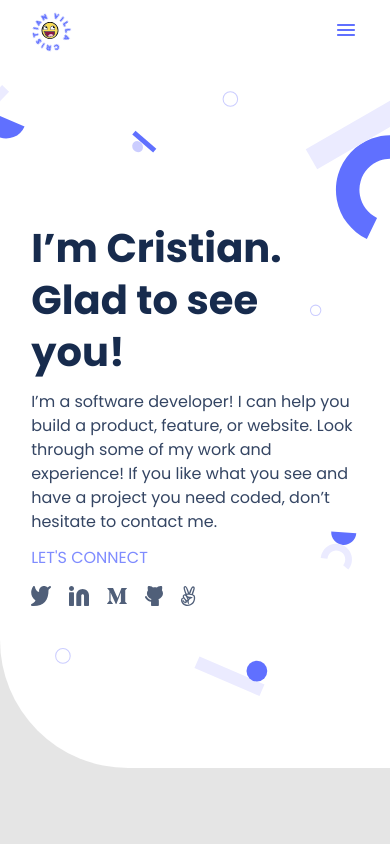
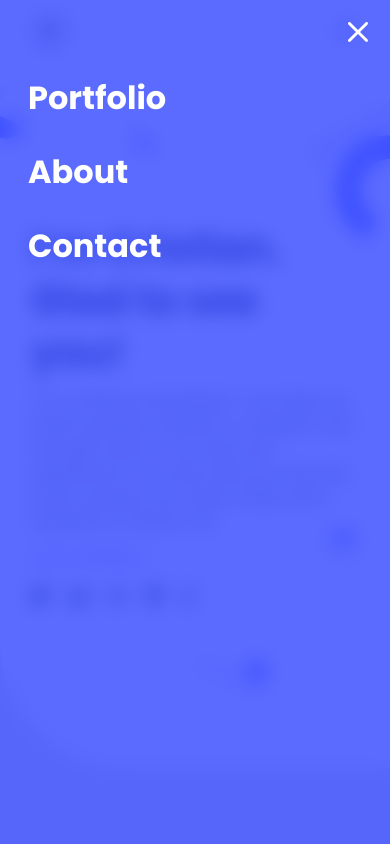
Before and after one commit to CVILLA09/MV-Portfolio-Project, a website: page index.html in a window 390 px wide. Both pictures are taken after a click on the button 346 px from the left and 33 px from the top of the page. Shown: the top 844 px of the page. Drawn offline with Linux system fonts and the light colour scheme.

Commit message:
Add mobile-menu imgs

```diff
--- a/index.html
+++ b/index.html
@@ -19,15 +19,29 @@
   <nav>
     <!-- Navigation menu with links to different sections of the page -->
     <div class="nav-menu">
-          <button type="button" class="menu-icon"><img src="assets/icon-hamburger.svg" alt="Menu icon"></button>
+      <button type="button" class="menu-icon" id="hamburger-icon"><img src="assets/icon-hamburger.svg" alt="Menu icon"></button>
       <ul class="nav-links">
         <li><a>Portfolio</a></li>
         <li><a>About</a></li>
         <li><a>Contact</a></li>
       </ul>
     </div>
+
+    <!-- Mobile Menu -->
+    <div id="mobile-menu" class="hidden">
+      <!-- Close icon -->
+      <button type="button" id="close-icon"><img src="assets/icon-close.svg" alt="Close icon"></button>
+
+      <!-- Menu items -->
+      <ul>
+        <li><a href="#portfolio">Portfolio</a></li>
+        <li><a href="#about">About</a></li>
+        <li><a href="#contact">Contact</a></li>
+      </ul>
+    </div>
   </nav>
 </header>
+
     <!-- Headline Section -->
     <section class="intro-section">
       <h1 class="headline">I’m Cristian.<br>Glad to see you!</h1>
--- a/script.js
+++ b/script.js
@@ -1 +1,24 @@
-document.getElementsByTagName('h1').innerHtml = 'From JS';
+// Select elements
+var hamburgerIcon = document.getElementById("hamburger-icon");
+var closeIcon = document.getElementById("close-icon");
+var mobileMenu = document.getElementById("mobile-menu");
+var menuLinks = mobileMenu.getElementsByTagName("a");
+
+// Function to show mobile menu
+function showMobileMenu() {
+  mobileMenu.classList.add("visible");
+}
+
+// Function to hide mobile menu
+function hideMobileMenu() {
+  mobileMenu.classList.remove("visible");
+}
+
+// Add event listeners
+hamburgerIcon.addEventListener("click", showMobileMenu);
+closeIcon.addEventListener("click", hideMobileMenu);
+
+// Add event listeners to menu links
+for (var i = 0; i < menuLinks.length; i++) {
+  menuLinks[i].addEventListener("click", hideMobileMenu);
+}
--- a/style.css
+++ b/style.css
@@ -141,6 +141,80 @@ ul {
   margin-right: 2vw;
 }
 
+/* Mobile Menu */
+#mobile-menu {
+  display: none; /* Initially hidden */
+  position: fixed;
+  top: 0;
+  left: 0;
+  width: 100%;
+  height: 100%;
+  background-color: rgba(
+    50,
+    70,
+    255,
+    0.8
+  ); /* Semi-transparent black background */
+  backdrop-filter: blur(10px); /* Apply a blur effect to the backdrop */
+  z-index: 9999; /* On top of other content */
+  padding: 86px 28px; /* Updated padding */
+  box-sizing: border-box;
+  overflow: auto;
+}
+
+#mobile-menu ul {
+  list-style: none;
+  padding: 0;
+  margin: 0;
+}
+
+#mobile-menu ul li {
+  margin-bottom: 50px; /* Use margin instead of gap */
+}
+
+#mobile-menu ul li a {
+  display: flex;
+  width: 251px;
+  height: 24px;
+  flex-direction: column;
+  justify-content: center;
+  flex-shrink: 0;
+  color: #fff; /* White text */
+  font-size: 32px;
+  font-family: Poppins;
+  font-weight: 600;
+  line-height: 44px;
+  text-decoration: none;
+  z-index: 1111111; /* Ensure menu items are on top */
+}
+
+/* Close Icon */
+#close-icon {
+  display: flex;
+  position: absolute; /* Position the icon absolutely */
+  top: 20px; /* Position from the top */
+  right: 20px; /* Position from the right */
+  width: 24px;
+  height: 24px;
+  justify-content: center;
+  align-items: center;
+}
+
+#close-icon img {
+  width: 20px;
+  height: 20px;
+}
+
+/* Mobile Menu - Visible */
+#mobile-menu.visible {
+  display: block;
+}
+
+/* Mobile Menu - Visible */
+#mobile-menu.visible {
+  display: block;
+}
+
 /* Headline Design */
 .intro-section {
   display: flex;
@@ -155,22 +229,6 @@ ul {
   background-size: 100%;
   background-position-y: 20%;
   background-repeat: no-repeat;
-}
-
-.headline,
-.subtext,
-.connect-btn,
-.social-icons {
-  opacity: 0;
-  transform: translateY(20px);
-  animation: fadeInMoveUp 0.8s ease-out forwards;
-}
-
-@keyframes fadeInMoveUp {
-  to {
-    opacity: 1;
-    transform: translateY(0);
-  }
 }
 
 .intro-section h1 {
```
Also changed, not shown: assets/Overlay.png (added), assets/icon-close.svg (added). Lines whose indentation alone changed are shown as unchanged.
